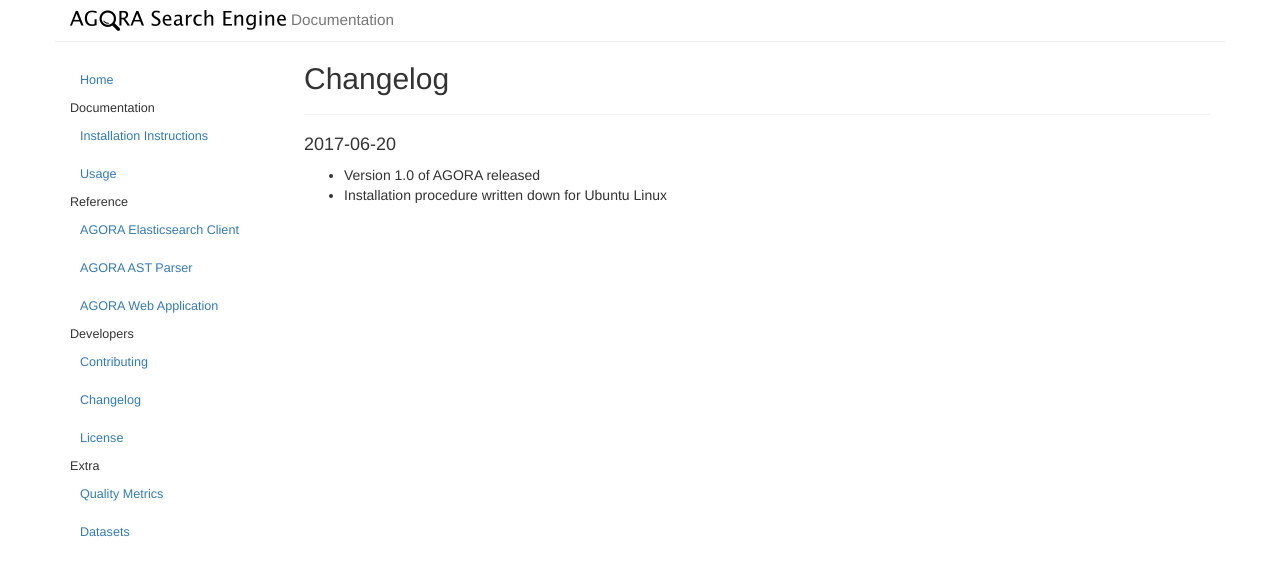
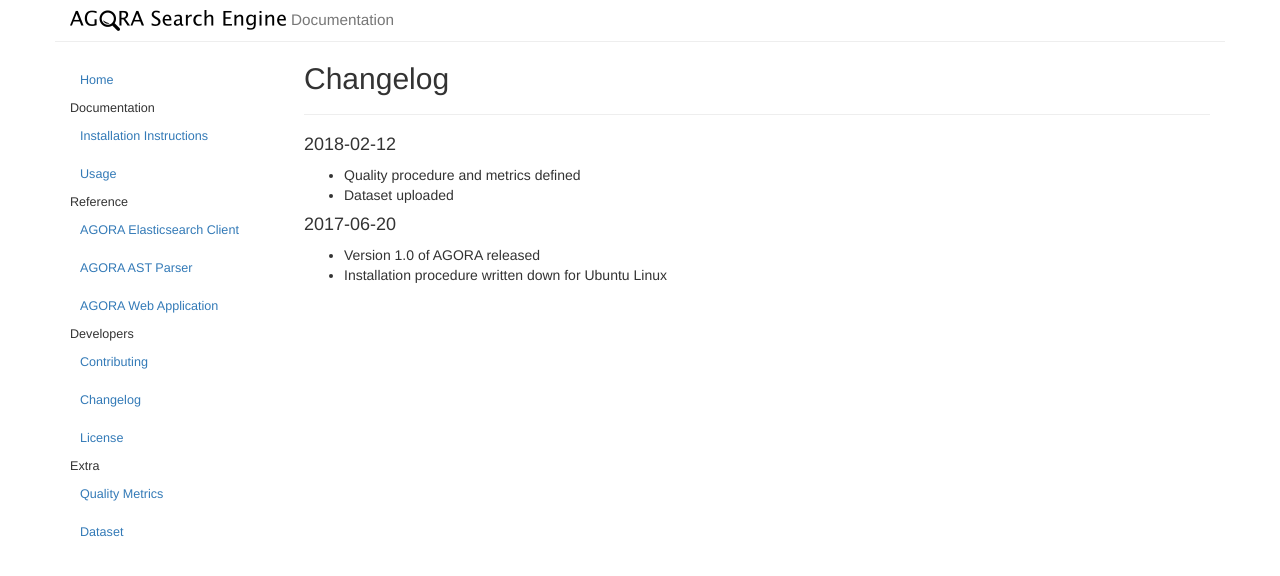
Before and after one commit to AuthEceSoftEng/agora, a Jekyll site: the page built from _posts/2017-07-20-changelog.md, in a window 1280 px wide. Shown: the top 576 px of the page. Built offline with Jekyll 4.4.1, drawn with Linux system fonts in a browser that asks for light colours.

Commit message:
Refactor dataset and add actions to changelog

```diff
--- a/_posts/2017-07-20-changelog.md
+++ b/_posts/2017-07-20-changelog.md
@@ -6,6 +6,10 @@ date: 2017-06-20 15:24:20
 order: 2
 ---
 
+#### 2018-02-12
+- Quality procedure and metrics defined
+- Dataset uploaded
+
 #### 2017-06-20
 - Version 1.0 of AGORA released
 - Installation procedure written down for Ubuntu Linux
--- a/_posts/2017-07-20-datasets.md
+++ b/_posts/2017-07-20-dataset.md
@@ -1,6 +1,6 @@
 ---
 layout: page
-title: "Datasets"
+title: "Dataset"
 category: ext
 date: 2017-06-20 15:24:20
 order: 2
```
